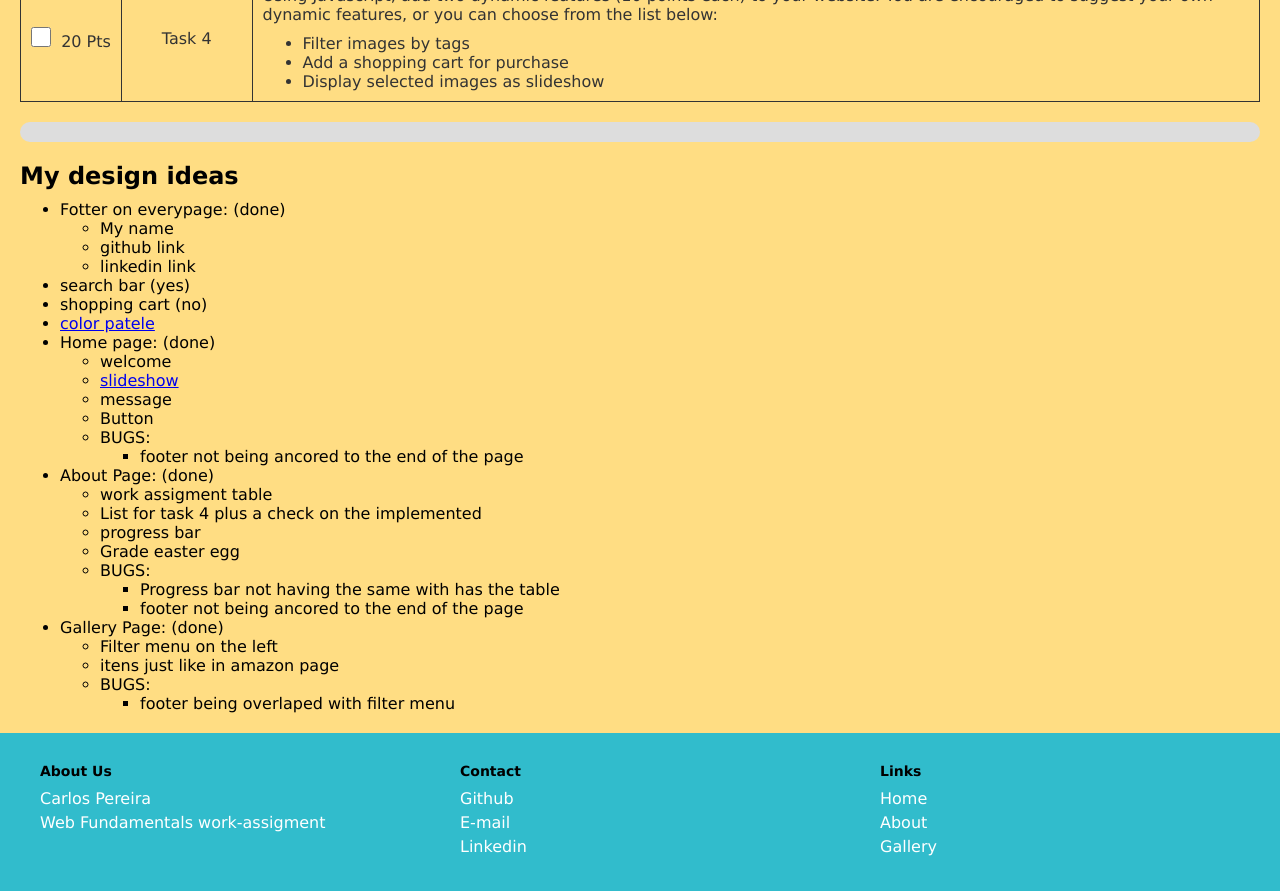
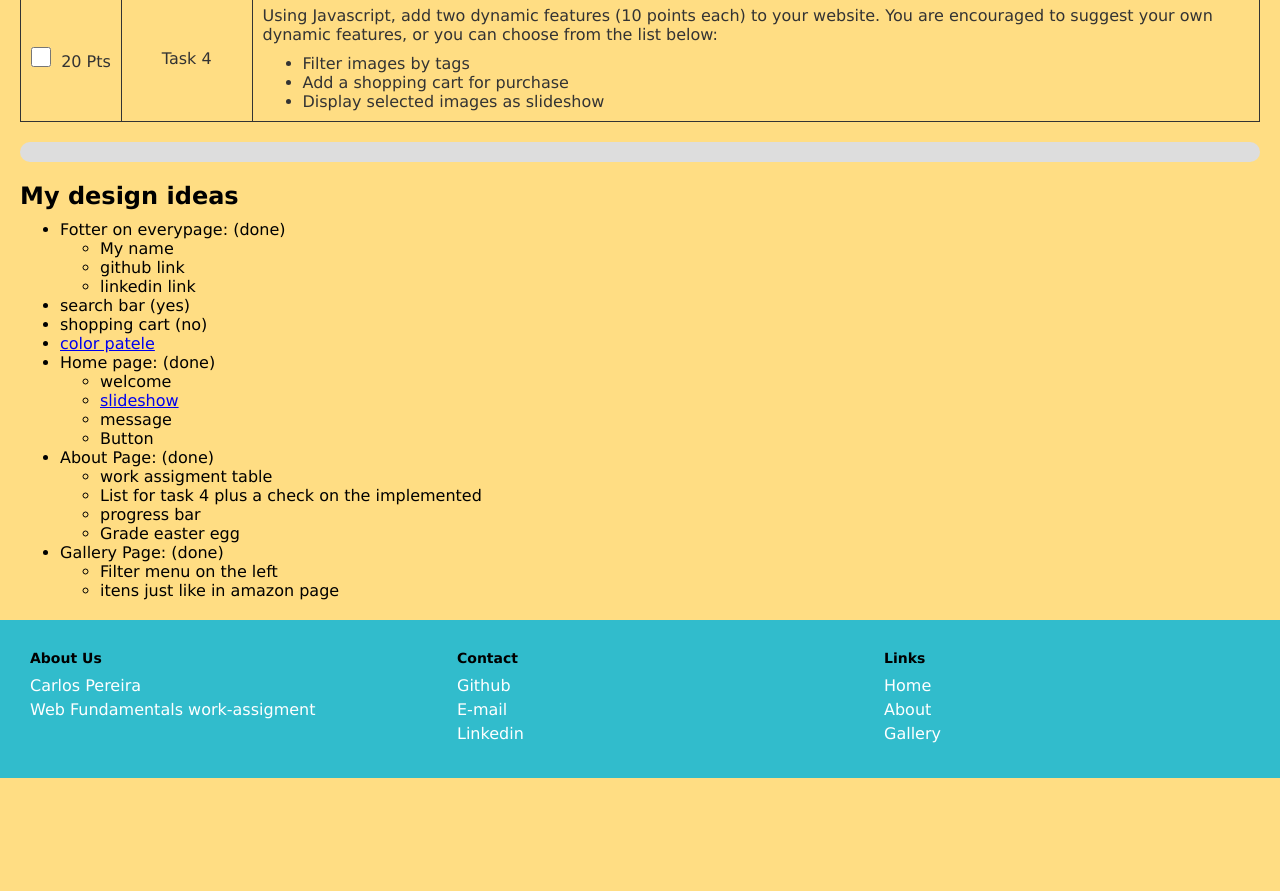
Before and after one commit to Sideghost/Web-Fundamentals, a plain HTML site: page Work-Assigment/about.html in a window 1280 px wide. Shown: the part 400-1291 px from the top of the page. After the commit the page ends 1178 px from the top, so only its background shows below. Drawn offline with nearby package versions, Linux system fonts and the light colour scheme.

Commit message:
code free of bugs

```diff
--- a/Work-Assigment/about.css
+++ b/Work-Assigment/about.css
@@ -10,7 +10,6 @@
 }
 
 table {
-    margin: auto;
     /* Change the color of the table border */
     border: 1px solid #333;
 
@@ -44,27 +43,11 @@ td {
 td.center {
     padding: 5px;
 }
-/*
-.progress-bar {
-    width: 100%;
-    height: 20px;
-    background-color: lightgray;
-    border-radius: 10px;
-}
 
-.progress-bar::-webkit-progress-bar {
-    background-color: lightgray;
-    border-radius: 10px;
-}
-
-.progress-bar::-webkit-progress-value {
-    background-color: blue;
-    border-radius: 10px;
-}
-*/
 .progress-container {
     margin-top: 20px;
     width: 100%;
+    max-width: 1695px;
     height: 20px;
     background-color: #ddd;
     border-radius: 10px;
--- a/Work-Assigment/about.html
+++ b/Work-Assigment/about.html
@@ -3,7 +3,7 @@
 	<head>
 		<meta charset='utf-8'>
 		<meta http-equiv='X-UA-Compatible' content='IE=edge'>
-		<title>Page Title</title>
+		<title>Gallery Page</title>
 		<meta name='viewport' content='width=device-width, initial-scale=1'>
 		<link rel='stylesheet' type='text/css' media='screen' href='main.css'>
 		<link rel='stylesheet' type='text/css' media='screen' href='about.css'>
@@ -11,12 +11,15 @@
 		<script src='about.js'></script>
 	</head>
 <body>
+	<div class="main-content">
+		<div class="head-of-page">
 			<h1>My Gallery!</h1>
 			<nav>
 				<a href = "home.html">Home</a>
 				<a href = "about.html">About</a>
 				<a href = "gallery.html">Gallery</a>
 			</nav>
+		</div>
 		<div class = "about_content">
 			<h2 class = "requirements">Work assigment requirements and levels</h2>
 			<table class="table">
@@ -99,7 +102,6 @@
 					updateProgressBar();
 				}
 			</script>
-		<!--progress value="0" max="100" class="progress-bar"></progress-->
 			<div class="list_and_headline">
 				<h2>My design ideas</h2>
 				<ul class="list">
@@ -118,10 +120,6 @@
 							<li><a href="https://www.youtube.com/watch?v=0wvrlOyGlq0&t=634s&ab_channel=CodingSnow">slideshow</a></li>
 							<li>message</li>
 							<li>Button</li>
-						<li>BUGS:</li>
-						<ul>
-							<li>footer not being ancored to the end of the page</li>
-						</ul>
 						</ul>
 					<li>About Page: (done) </li>
 						<ul>
@@ -129,22 +127,14 @@
 							<li>List for task 4 plus a check on the implemented</li>
 							<li>progress bar</li>
 							<li>Grade easter egg</li>
-						<li>BUGS:</li>
-						<ul>
-							<li>Progress bar not having the same with has the table</li>
-							<li>footer not being ancored to the end of the page</li>
-						</ul>
 						</ul>
 					<li>Gallery Page: (done)</li>
 						<ul>
 							<li>Filter menu on the left</li>
 							<li>itens just like in amazon page</li>
-						<li>BUGS:</li>
-						<ul>
-							<li>footer being overlaped with filter menu</li>
 						</ul>
 				</ul>
-			</ul>
+			</div>
 		</div>
 	</div>
 	<footer>
--- a/Work-Assigment/home.css
+++ b/Work-Assigment/home.css
@@ -1,3 +1,6 @@
+body {
+    min-width: 800px;
+}
 
 .content {
     text-align: center;
--- a/Work-Assigment/main.css
+++ b/Work-Assigment/main.css
@@ -6,8 +6,17 @@
 body {
     font-family: Verdana, Geneva, Tahoma, sans-serif;
     background-color: #FFDD83;
-    margin: 0px;
+    display: flex;
+    flex-direction: column;
+    min-width: fit-content;
 }
+
+.main-content {
+    display: flex;
+    flex-direction: column;
+    height: 100%;
+}
+
 
 h1 {
     text-align: center;
@@ -35,6 +44,8 @@ nav a:hover {
 
 /*footer*/
 footer {
+    position: relative;
+    bottom: 0;
     background-color: #31BCCC;
     color: white;
     padding: 30px;
@@ -45,7 +56,6 @@ footer {
     justify-content: space-between;
     align-items: flex-start;
     margin: 0 auto;
-    max-width: 1200px;
 }
 
 .footer-section {
```
Also changed, not shown: Work-Assigment/gallery.html (+9 -4 lines), Work-Assigment/home.html (+5 -2 lines). Lines whose indentation alone changed are shown as unchanged.
